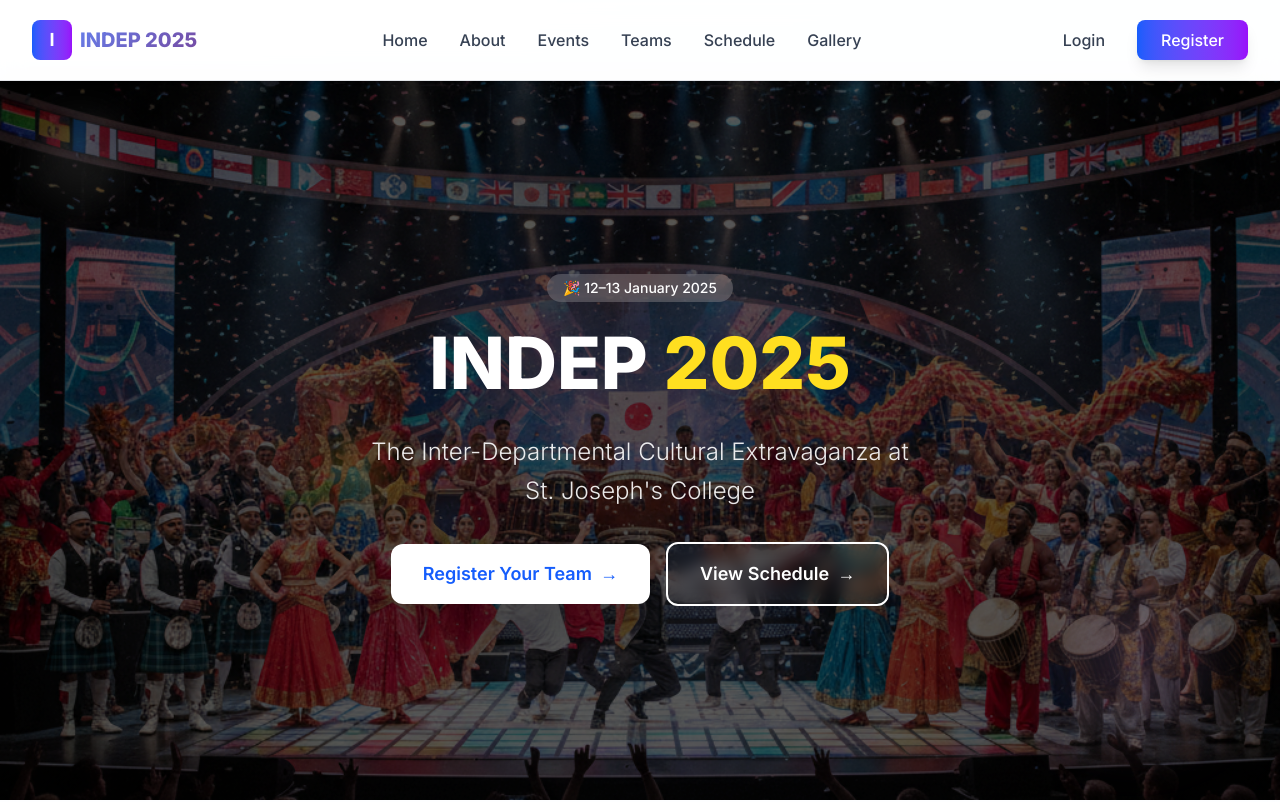
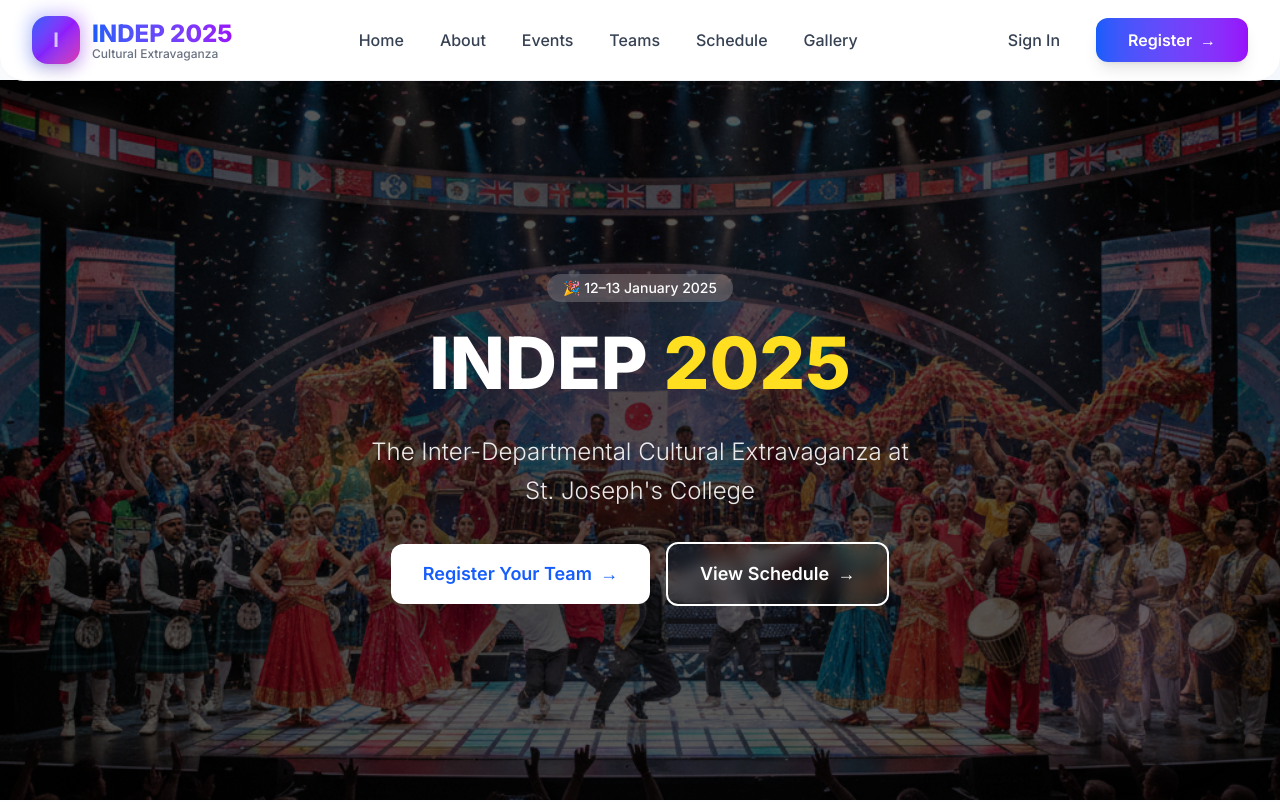
Before and after one commit to JWS-Technology/indep, a Next.js app: page / in a window 1280 px wide. Shown: the top 802 px of the page. Built offline with nearby package versions, Linux system fonts and the light colour scheme.

Commit message:
[ui] updated with naviagation bar and setion titles

```diff
--- a/app/page.tsx
+++ b/app/page.tsx
@@ -7,11 +7,7 @@ export default function Home() {
     <div>
       <Hero />
       <Stats />
-
-      <SectionTitle
-        title="Welcome to INDEP 2025"
-        subtitle="Inter Departmental Cultural Events"
-      />
+      <SectionTitle/>
     </div>
   )
 }
--- a/components/Navbar.tsx
+++ b/components/Navbar.tsx
@@ -1,103 +1,152 @@
 'use client';
-import { useState } from 'react';
+import { useState, useEffect } from 'react';
 
 export default function Navbar() {
     const [isOpen, setIsOpen] = useState(false);
+    const [scrolled, setScrolled] = useState(false);
+
+    useEffect(() => {
+        const handleScroll = () => {
+            setScrolled(window.scrollY > 50);
+        };
+        window.addEventListener('scroll', handleScroll);
+        return () => window.removeEventListener('scroll', handleScroll);
+    }, []);
 
     const navItems = [
-        { name: 'Home', href: '/' },
-        { name: 'About', href: '/about' },
-        { name: 'Events', href: '/events' },
-        { name: 'Teams', href: '/teams' },
-        { name: 'Schedule', href: '/schedule' },
-        { name: 'Gallery', href: '/gallery' },
-        // { name: 'Contact', href: '/contact' },
+        { name: 'Home', href: '/', icon: '🏠' },
+        { name: 'About', href: '/about', icon: 'ℹ️' },
+        { name: 'Events', href: '/events', icon: '🎭' },
+        { name: 'Teams', href: '/teams', icon: '👥' },
+        { name: 'Schedule', href: '/schedule', icon: '📅' },
+        { name: 'Gallery', href: '/gallery', icon: '🖼️' },
     ];
 
     return (
-        <nav className="fixed top-0 w-full bg-white/90 backdrop-blur-md z-50 border-b border-gray-200 shadow-sm">
-            <div className="max-w-7xl mx-auto px-4 sm:px-6 lg:px-8">
+        <nav className={`fixed top-0 w-full z-50 transition-all duration-500 rounded-b-3xl ${
+            scrolled
+                ? 'bg-white/98 backdrop-blur-xl border-b border-gray-200/60 shadow-xl'
+                : 'bg-white/95 backdrop-blur-lg border-b border-gray-200/40'
+        }`}>
+            <div className="max-w-7xl mx-auto px-4 sm:px-6 lg:px-8 ">
                 <div className="flex justify-between items-center h-20">
                     {/* Logo */}
                     <div className="flex items-center">
-                        <a href="/" className="flex items-center space-x-2">
-                            <div className="w-10 h-10 bg-gradient-to-r from-blue-600 to-purple-600 rounded-lg flex items-center justify-center">
-                                <span className="text-white font-bold text-lg">I</span>
+                        <a href="/" className="flex items-center space-x-3 group">
+                            <div className="relative">
+                                <div className="w-12 h-12 bg-gradient-to-br from-blue-600 via-purple-600 to-pink-500 rounded-2xl flex items-center justify-center shadow-lg group-hover:shadow-xl transition-all duration-300 group-hover:scale-105">
+                                    <span className="text-white font-bold text-xl">I</span>
                                 </div>
-                            <span className="text-xl font-black gradient-text">INDEP 2025</span>
+                                <div className="absolute -inset-1 bg-gradient-to-r from-blue-600 to-purple-600 rounded-2xl blur opacity-30 group-hover:opacity-50 transition duration-300"></div>
+                            </div>
+                            <div className="flex flex-col">
+                                <span className={`text-2xl font-black bg-gradient-to-r from-blue-600 to-purple-600 bg-clip-text text-transparent transition-all duration-300 ${
+                                    scrolled ? 'text-xl' : 'text-2xl'
+                                }`}>
+                                    INDEP 2025
+                                </span>
+                                <span className="text-xs text-gray-500 font-medium -mt-1">
+                                    Cultural Extravaganza
+                                </span>
+                            </div>
                         </a>
                     </div>
 
                     {/* Desktop Navigation */}
-                    <div className="hidden md:flex items-center space-x-8">
+                    <div className="hidden lg:flex items-center space-x-1">
                         {navItems.map((item) => (
                             <a
                                 key={item.name}
                                 href={item.href}
-                                className="text-gray-700 hover:text-blue-600 font-medium transition-colors relative group"
+                                className="relative px-4 py-2 text-gray-700 hover:text-blue-600 font-medium transition-all duration-300 group"
                             >
-                                {item.name}
-                                <span className="absolute -bottom-1 left-0 w-0 h-0.5 bg-blue-600 transition-all group-hover:w-full"></span>
+                                <div className="flex items-center space-x-2">
+                                    {/* <span className="text-sm opacity-70 group-hover:opacity-100 transition-opacity">
+                                        {item.icon}
+                                    </span> */}
+                                    <span>{item.name}</span>
+                                </div>
+                                <div className="absolute bottom-0 left-1/2 transform -translate-x-1/2 w-0 h-0.5 bg-gradient-to-r from-blue-600 to-purple-600 transition-all duration-300 group-hover:w-3/4"></div>
+                                <div className="absolute inset-0 bg-gradient-to-r from-blue-600/5 to-purple-600/5 rounded-lg scale-95 opacity-0 group-hover:scale-100 group-hover:opacity-100 transition-all duration-300"></div>
                             </a>
                         ))}
                     </div>
 
                     {/* Auth Buttons */}
-                    <div className="hidden md:flex items-center space-x-4">
+                    <div className="hidden lg:flex items-center space-x-3">
                         <a
                             href="/login"
-                            className="px-4 py-2 text-gray-700 font-medium hover:text-blue-600 transition-colors"
+                            className="px-6 py-2.5 text-gray-700 font-medium hover:text-blue-600 transition-all duration-300 hover:bg-gray-100 rounded-xl"
                         >
-                            Login
+                            Sign In
                         </a>
                         <a
                             href="/register"
-                            className="px-6 py-2 bg-gradient-to-r from-blue-600 to-purple-600 text-white rounded-lg font-medium hover-lift shadow-lg"
+                            className="relative px-8 py-2.5 bg-gradient-to-r from-blue-600 to-purple-600 text-white font-semibold rounded-xl shadow-lg hover:shadow-xl transition-all duration-300 hover:scale-105 group overflow-hidden"
                         >
-                            Register
+                            <div className="absolute inset-0 bg-gradient-to-r from-purple-600 to-blue-600 opacity-0 group-hover:opacity-100 transition-opacity duration-300"></div>
+                            <span className="relative flex items-center space-x-2">
+                                <span>Register</span>
+                                <span className="group-hover:translate-x-1 transition-transform duration-300">→</span>
+                            </span>
                         </a>
                     </div>
 
                     {/* Mobile menu button */}
-                    <div className="md:hidden">
+                    <div className="lg:hidden">
                         <button
                             onClick={() => setIsOpen(!isOpen)}
-                            className="p-2 rounded-lg bg-gray-100 hover:bg-gray-200 transition-colors"
+                            className={`p-3 rounded-2xl transition-all duration-300 ${
+                                scrolled
+                                    ? 'bg-gray-100 hover:bg-gray-200'
+                                    : 'bg-white/90 backdrop-blur-sm hover:bg-white'
+                            } shadow-lg`}
                         >
-                            <div className="w-6 h-6 flex flex-col justify-center space-y-1">
-                                <span className={`block h-0.5 w-6 bg-gray-700 transition-transform ${isOpen ? 'rotate-45 translate-y-1.5' : ''}`}></span>
-                                <span className={`block h-0.5 w-6 bg-gray-700 transition-opacity ${isOpen ? 'opacity-0' : ''}`}></span>
-                                <span className={`block h-0.5 w-6 bg-gray-700 transition-transform ${isOpen ? '-rotate-45 -translate-y-1.5' : ''}`}></span>
+                            <div className="w-6 h-6 flex flex-col justify-center relative">
+                                <span className={`absolute top-1.5 h-0.5 w-6 bg-gray-700 transition-all duration-300 ${
+                                    isOpen ? 'rotate-45 top-3' : ''
+                                }`}></span>
+                                <span className={`absolute top-3 h-0.5 w-6 bg-gray-700 transition-all duration-300 ${
+                                    isOpen ? 'opacity-0' : ''
+                                }`}></span>
+                                <span className={`absolute top-4.5 h-0.5 w-6 bg-gray-700 transition-all duration-300 ${
+                                    isOpen ? '-rotate-45 top-3' : ''
+                                }`}></span>
                             </div>
                         </button>
                     </div>
                 </div>
 
                 {/* Mobile Navigation */}
-                {isOpen && (
-                    <div className="md:hidden py-4 border-t border-gray-200">
-                        <div className="flex flex-col space-y-4">
+                <div className={`lg:hidden transition-all duration-500 overflow-hidden ${
+                    isOpen ? 'max-h-96 opacity-100 pb-6' : 'max-h-0 opacity-0'
+                }`}>
+                    <div className="py-6 border-t border-gray-200/50">
+                        <div className="grid grid-cols-2 gap-4">
                             {navItems.map((item) => (
                                 <a
                                     key={item.name}
                                     href={item.href}
-                                    className="text-gray-700 hover:text-blue-600 font-medium py-2 transition-colors"
+                                    className="flex items-center space-x-3 p-4 text-gray-700 hover:text-blue-600 font-medium rounded-2xl bg-gray-50/80 hover:bg-blue-50/80 transition-all duration-300 group backdrop-blur-sm"
                                     onClick={() => setIsOpen(false)}
                                 >
-                                    {item.name}
+                                    <span className="text-lg">{item.icon}</span>
+                                    <span>{item.name}</span>
+                                    <span className="ml-auto opacity-0 group-hover:opacity-100 transition-opacity duration-300">→</span>
                                 </a>
                             ))}
-                            <div className="pt-4 border-t border-gray-200 space-y-3">
+                        </div>
+                        <div className="flex space-x-3 mt-6 pt-6 border-t border-gray-200/50">
                             <a
                                 href="/login"
-                                    className="block text-center py-2 text-gray-700 font-medium border border-gray-300 rounded-lg hover:border-blue-600 transition-colors"
+                                className="flex-1 text-center py-3 text-gray-700 font-medium border-2 border-gray-200 rounded-xl hover:border-blue-600 hover:text-blue-600 transition-all duration-300"
                                 onClick={() => setIsOpen(false)}
                             >
-                                    Login
+                                Sign In
                             </a>
                             <a
                                 href="/register"
-                                    className="block text-center py-2 bg-gradient-to-r from-blue-600 to-purple-600 text-white rounded-lg font-medium hover-lift shadow-lg"
+                                className="flex-1 text-center py-3 bg-gradient-to-r from-blue-600 to-purple-600 text-white font-semibold rounded-xl shadow-lg hover:shadow-xl transition-all duration-300 hover:scale-105"
                                 onClick={() => setIsOpen(false)}
                             >
                                 Register
@@ -105,7 +154,6 @@ export default function Navbar() {
                         </div>
                     </div>
                 </div>
-                )}
             </div>
         </nav>
     );
```
Also changed, not shown: components/SectionTitle.tsx (+6 -7 lines). Lines whose indentation alone changed are shown as unchanged.
